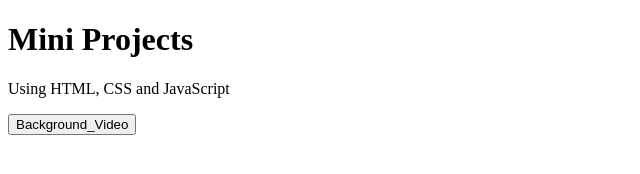
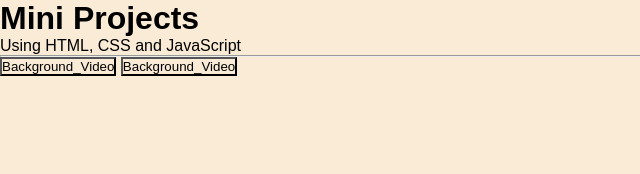
Before and after one commit to guptashish07/Mini-Projects, a plain HTML site: page index.html in a window 1280 px wide. Shown: the whole page, without its empty margins (0-640 px from the left). Drawn offline with Linux system fonts and the light colour scheme.

Commit message:
adding 2nd project

```diff
--- a/index.html
+++ b/index.html
@@ -4,10 +4,21 @@
     <meta charset="UTF-8">
     <meta name="viewport" content="width=device-width, initial-scale=1.0">
     <title>Mini Projects</title>
+    <style>
+        *{
+            padding: 0;
+            margin: 0;
+            box-sizing: border-box;
+            font-family: sans-serif;
+            background-color: antiquewhite;
+        }
+
+    </style>
 </head>
 <body>
     <h1>Mini Projects</h1>
-    <p>Using HTML, CSS and JavaScript</p>
+    <p>Using HTML, CSS and JavaScript</p><hr>
     <button onclick="window.location.href = '01_bg_video/index.html';">Background_Video</button>
+    <button onclick="window.location.href = '02_creative_loading_animation/index.html';">Background_Video</button>
 </body>
 </html>
```
